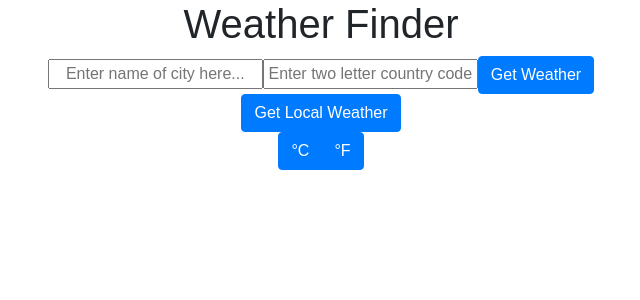
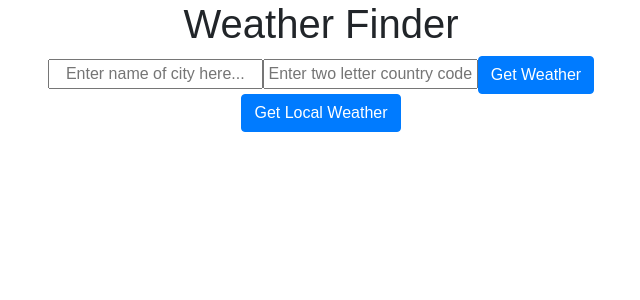
Before and after one commit to MarkFSkinner/weather-app-react-redux, a React (Create React App) app: page / in a window 1280 px wide. Shown: the top 300 px of the page, without its empty margins (319-959 px from the left). Built offline with nearby package versions, Linux system fonts and the light colour scheme; no server answers.

Commit message:
Hide Converter buttons on page load

```diff
--- a/src/App.js
+++ b/src/App.js
@@ -121,7 +121,7 @@ class App extends Component {
                   />
                 </div>
                 <div className='col-12'>
-                  <Converter toggleTemperature={this.toggleTemperature}/>
+                  { this.state.city && <Converter toggleTemperature={this.toggleTemperature}/> }
                 </div>
               </div>
             </div>
```
